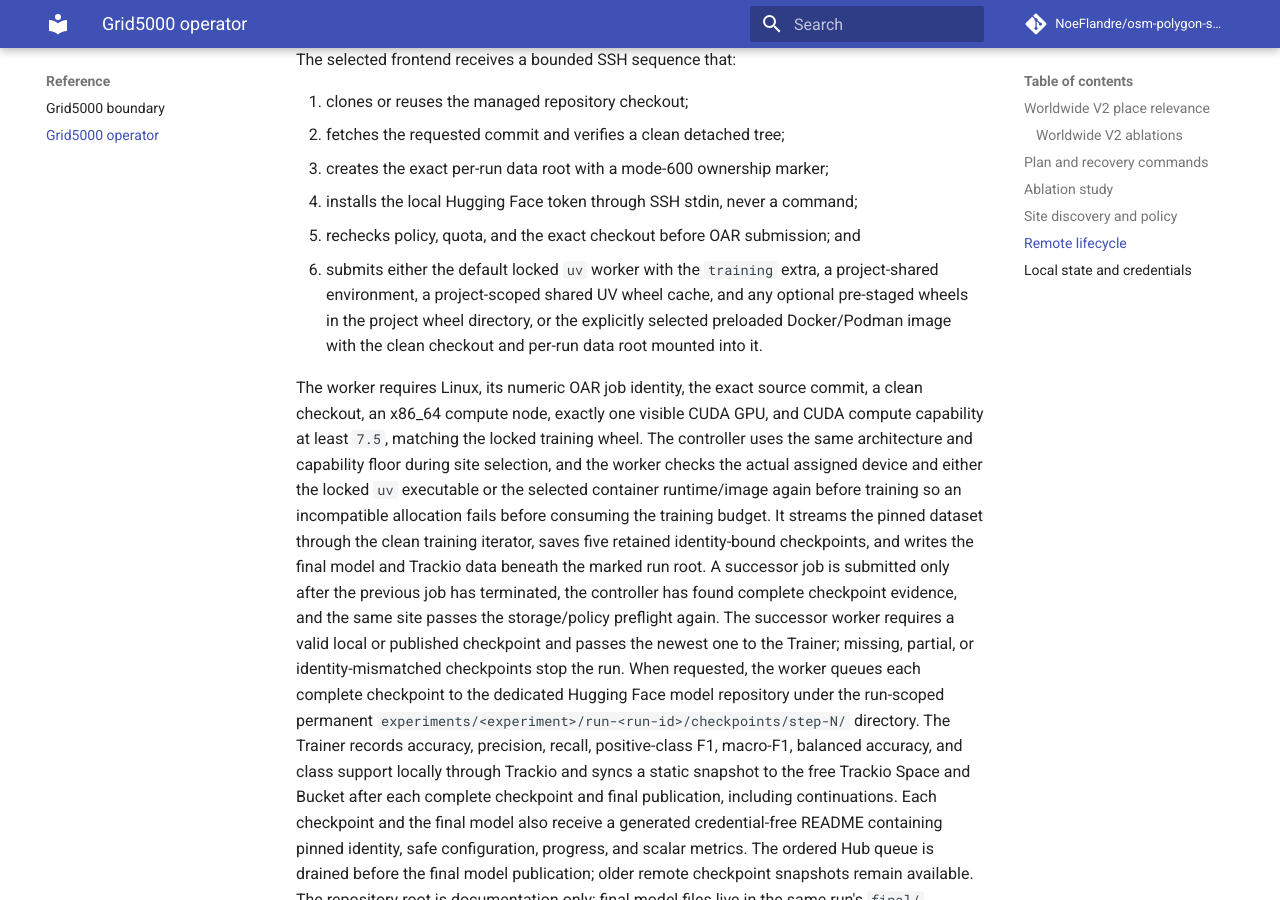
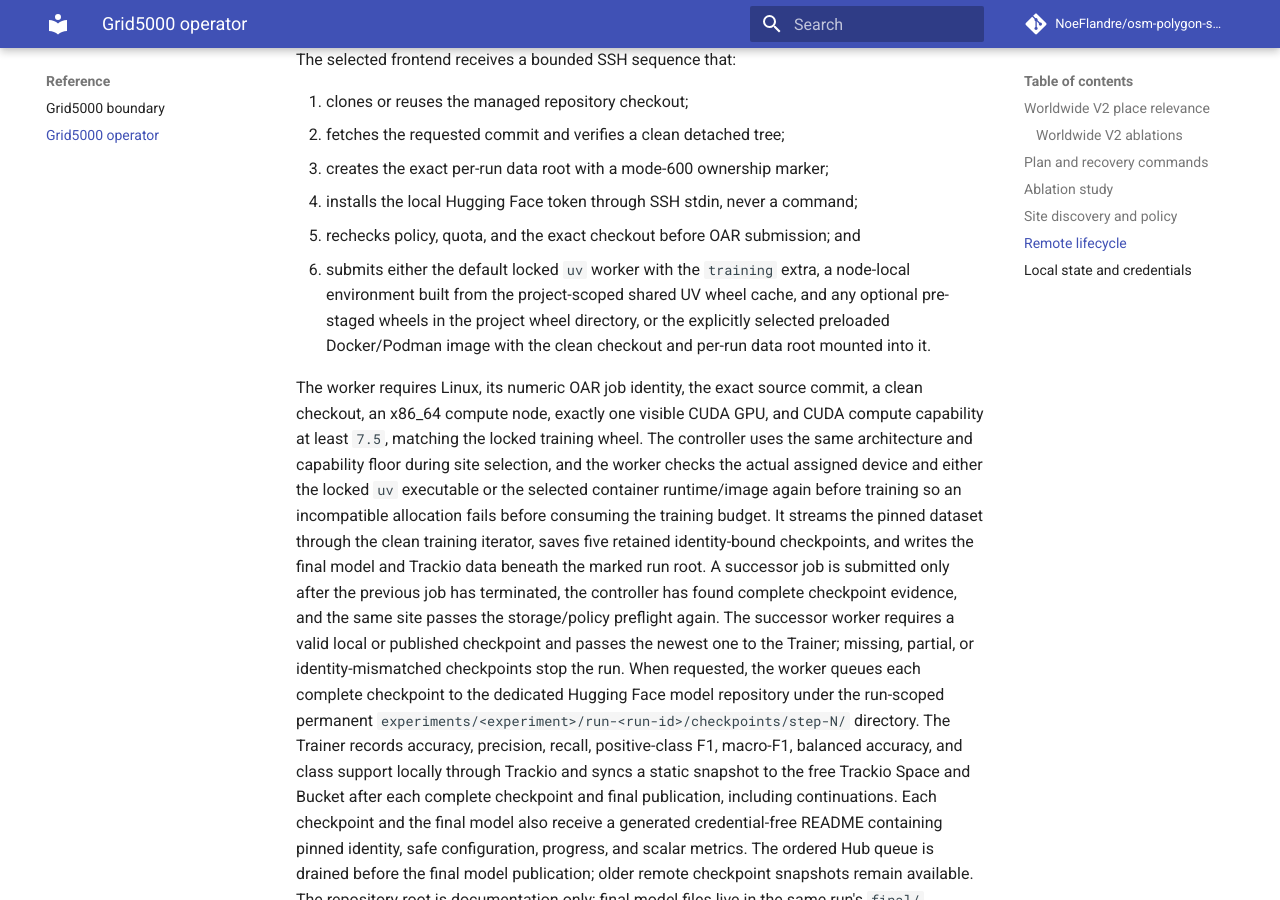
Before and after one commit to NoeFlandre/osm-polygon-sentence-classifier, an MkDocs documentation site: the page built from docs/reference/grid5000-operator.md, in a window 1280 px wide and 900 px high, scrolled down 4174 px. Built offline with MkDocs 1.6.1 and Material for MkDocs 9.7.7, drawn with Linux system fonts in a browser that asks for light colours; comment, search, counter and statistics services are not loaded.

Commit message:
perf: build Grid5000 runtimes on node scratch

```diff
--- a/docs/reference/grid5000-operator.md
+++ b/docs/reference/grid5000-operator.md
@@ -208,10 +208,10 @@ The selected frontend receives a bounded SSH sequence that:
 4. installs the local Hugging Face token through SSH stdin, never a command;
 5. rechecks policy, quota, and the exact checkout before OAR submission; and
 6. submits either the default locked `uv` worker with the `training` extra, a
-   project-shared environment, a project-scoped shared UV wheel cache, and any
-   optional pre-staged wheels in the project wheel directory, or the explicitly selected
-   preloaded Docker/Podman image with the clean checkout and per-run data root
-   mounted into it.
+   node-local environment built from the project-scoped shared UV wheel cache,
+   and any optional pre-staged wheels in the project wheel directory, or the
+   explicitly selected preloaded Docker/Podman image with the clean checkout
+   and per-run data root mounted into it.
 
 The worker requires Linux, its numeric OAR job identity, the exact source
 commit, a clean checkout, an x86_64 compute node, exactly one visible CUDA GPU,
```
Also changed, not shown: docs/reference/grid5000-boundary.md (+3 -2 lines), 2 other files.
